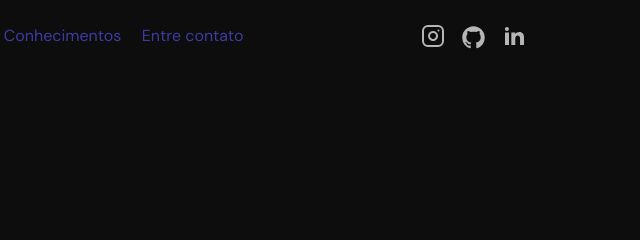
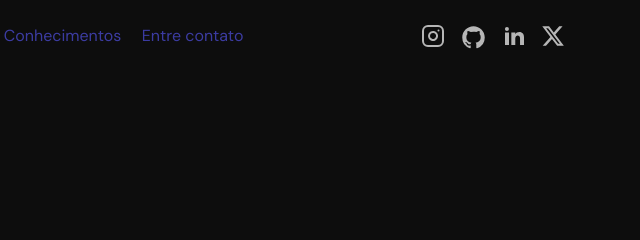
Before and after one commit to Ronald-02/Portfolio, a plain HTML site: page index.html in a window 1280 px wide. Shown: the top 240 px of the page, 611-1251 px from the left. Drawn offline with nearby package versions, Linux system fonts and the light colour scheme; a web font is replaced by a local one.

Commit message:
Update index.html

```diff
--- a/index.html
+++ b/index.html
@@ -83,14 +83,12 @@
             </a>
           </li>
           <li>
-            <a href="https://twitter.com/ronaldsouzx" title="X" target="_blank"><svg
+           <a href="https://twitter.com/ronaldsouzx" title="X" target="_blank"><svg
                 xmlns="http://www.w3.org/2000/svg" viewBox="0 0 24 24" width="24" height="24">
                 <path fill="none" d="M0 0h24v24H0z" />
-                <path
-                  d="<svg xmlns="http://www.w3.org/2000/svg" x="0px" y="0px" width="100" height="100" viewBox="0 0 50 50">
                   <path
-                   d="M 11 4 C 7.1456661 4 4 7.1456661 4 11 L 4 39 C 4 42.854334 7.1456661 46 11 46 L 39 46 C 42.854334 46 46 42.854334 46 39 L 46 11 C 46 7.1456661 42.854334 4 39 4 L 11 4 z M 11 6 L 39 6 C 41.773666 6 44 8.2263339 44 11 L 44 39 C 44 41.773666 41.773666 44 39 44 L 11 44 C 8.2263339 44 6 41.773666 6 39 L 6 11 C 6 8.2263339 8.2263339 6 11 6 z M 13.085938 13 L 22.308594 26.103516 L 13 37 L 15.5 37 L 23.4375 27.707031 L 29.976562 37 L 37.914062 37 L 27.789062 22.613281 L 36 13 L 33.5 13 L 26.660156 21.009766 L 21.023438 13 L 13.085938 13 z M 16.914062 15 L 19.978516 15 L 34.085938 35 L 31.021484 35 L 16.914062 15 z"
-                  fill="rgba(255,255,255,1)" />
+                  d="M18.244 2.25h3.308l-7.227 8.26 8.502 11.24H16.17l-5.214-6.817L4.99 21.75H1.68l7.73-8.835L1.254 2.25H8.08l4.713 6.231zm-1.161 17.52h1.833L7.084 4.126H5.117z"
+                  fill="rgba(112,128,144)" />
               </svg>
             </a>
           </li>
```
